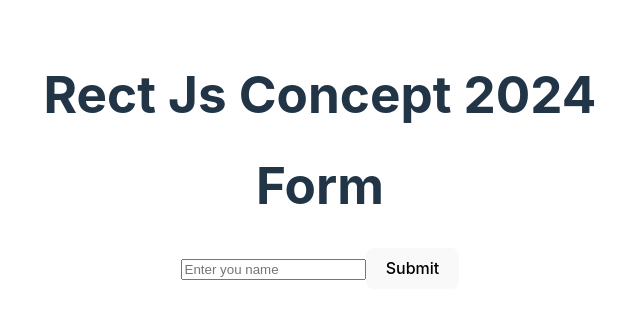
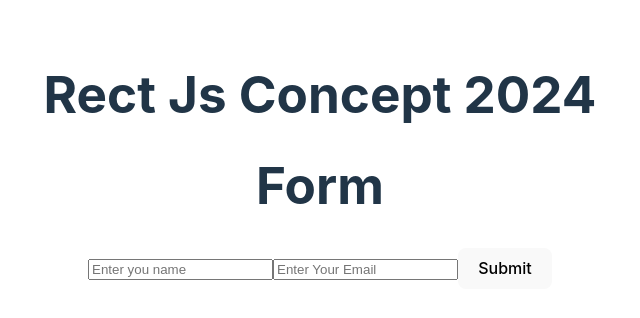
Before and after one commit to Sk-Shubhasheesh/React-Training-PSIT, a React (Vite) app: page / in a window 1280 px wide. Shown: the top 318 px of the page, without its empty margins (320-960 px from the left). Built offline with nearby package versions, Linux system fonts and the light colour scheme.

Commit message:
form submission

```diff
--- a/src/components/forms/index.jsx
+++ b/src/components/forms/index.jsx
@@ -2,6 +2,7 @@ import { useState } from "react";
 
 function FormComponent() {
     const [nameValue, setNameValue] = useState("")
+    const [emailValue, setEmailValue] = useState("")
 
     function handleInputChange(event) {
         // const {value} = event.target
@@ -11,15 +12,23 @@ function FormComponent() {
 
     }
 
+    function handleEmailChange(event){
+        console.log(event);
+        setEmailValue(event.target.value)
+
+    }
+
     function handleSubmit(event){
         // stop the behaviour
         event.preventDefault();
 
         // call api here and pass the name value
-        console.log(nameValue, "nameValue");
+        console.log(nameValue, emailValue, "nameValue");
 
 
     }
+
+
 
     return (
         <div>
@@ -27,6 +36,8 @@ function FormComponent() {
             <form onSubmit={handleSubmit}>
                 <input value={nameValue} name="name" id="name" placeholder="Enter you name"
                     onChange={handleInputChange} />
+
+                <input type="email" name="email" id="email" placeholder="Enter Your Email" onChange={handleEmailChange} value={emailValue}/>
 
                 <button type="submit">Submit</button>
             </form>
```
